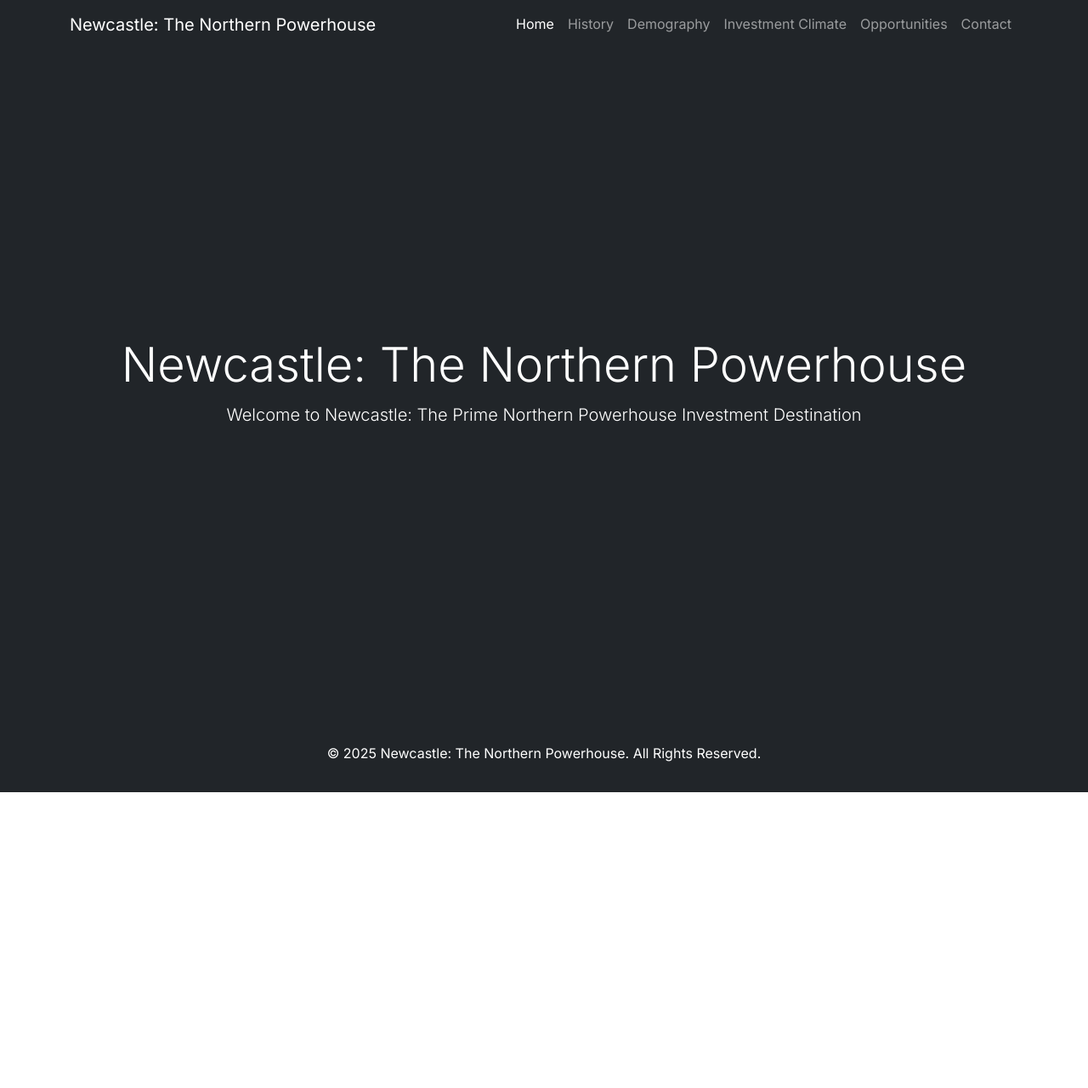
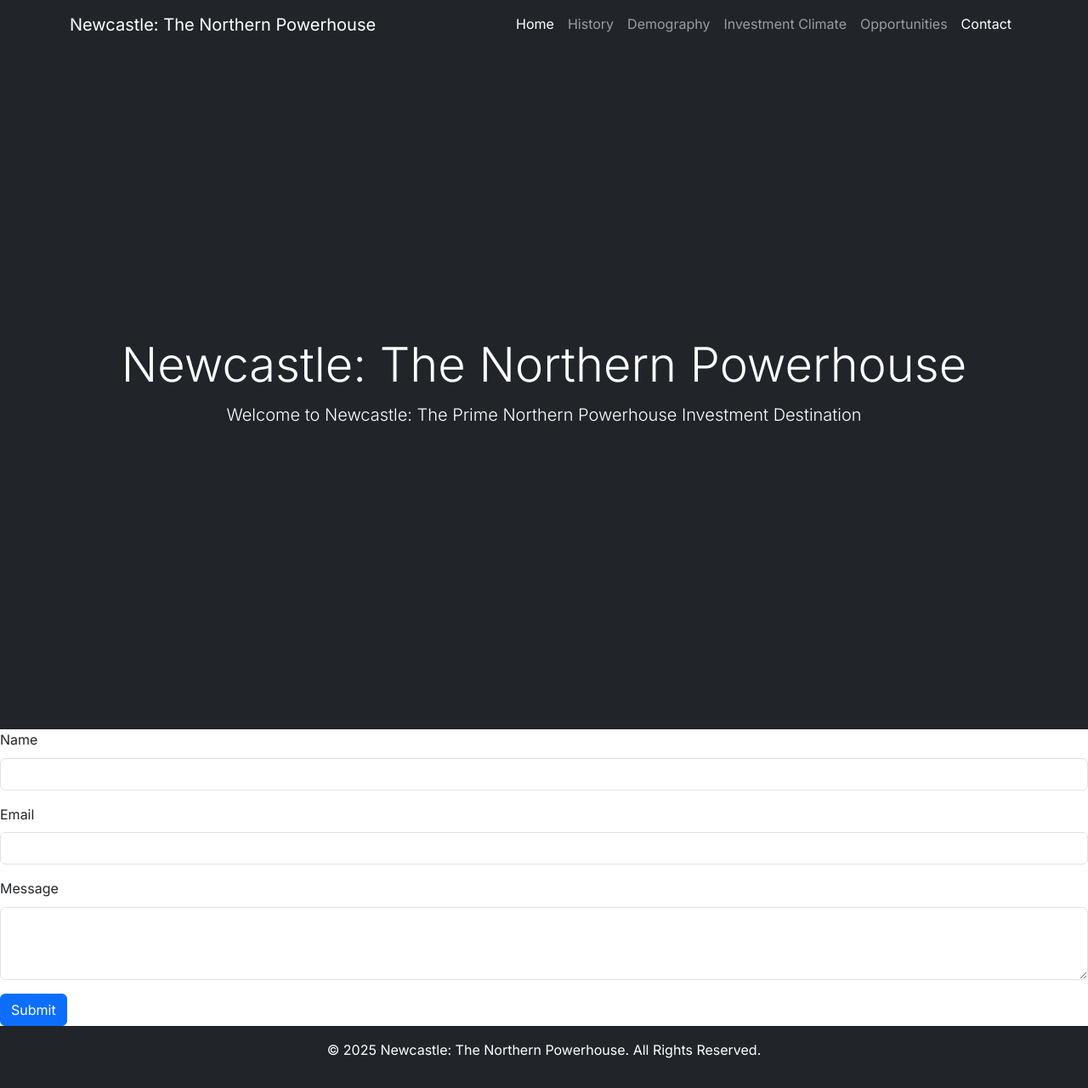
Before and after one commit to Bonafs/Newcastle-Northern-Powerhouse, a plain HTML site: page contact.html in a window 1280 px wide. Shown: the whole page at 85% size. Before the commit the page ends 932 px from the top, so only its background shows below. Drawn offline with nearby package versions, Linux system fonts and the light colour scheme; a web font is replaced by a local one.

Commit message:
Highlight active navbar item and add message input field to contact form

```diff
--- a/contact.html
+++ b/contact.html
@@ -24,7 +24,7 @@
                     <li class="nav-item"><a class="nav-link" href="demography.html">Demography</a></li>
                     <li class="nav-item"><a class="nav-link" href="investment-climate.html">Investment Climate</a></li>
                     <li class="nav-item"><a class="nav-link" href="opportunities.html">Opportunities</a></li>
-                    <li class="nav-item"><a class="nav-link" href="contact.html">Contact</a></li>
+                    <li class="nav-item"><a class="nav-link active" href="contact.html">Contact</a></li>
                 </ul>
             </div>
         </div>
@@ -38,6 +38,22 @@
         </div>
     </header>
 
+    <!-- Contact Section -->
+    <form action="/contact" method="POST">
+        <div class="mb-3">
+            <label for="name" class="form-label">Name</label>
+            <input type="text" class="form-control" id="name" name="name" required>
+        </div>
+        <div class="mb-3">
+            <label for="email" class="form-label">Email</label>
+            <input type="email" class="form-control" id="email" name="email" required>
+        </div>
+        <div class="mb-3">
+            <label for="message" class="form-label">Message</label>
+            <textarea class="form-control" id="message" name="message" rows="3" required></textarea>
+        </div>
+        <button type="submit" class="btn btn-primary">Submit</button>
+    </form>
     <!-- Footer -->
     <footer class="bg-dark text-white text-center py-3">
         <p>&copy; 2025 Newcastle: The Northern Powerhouse. All Rights Reserved.</p>
```
